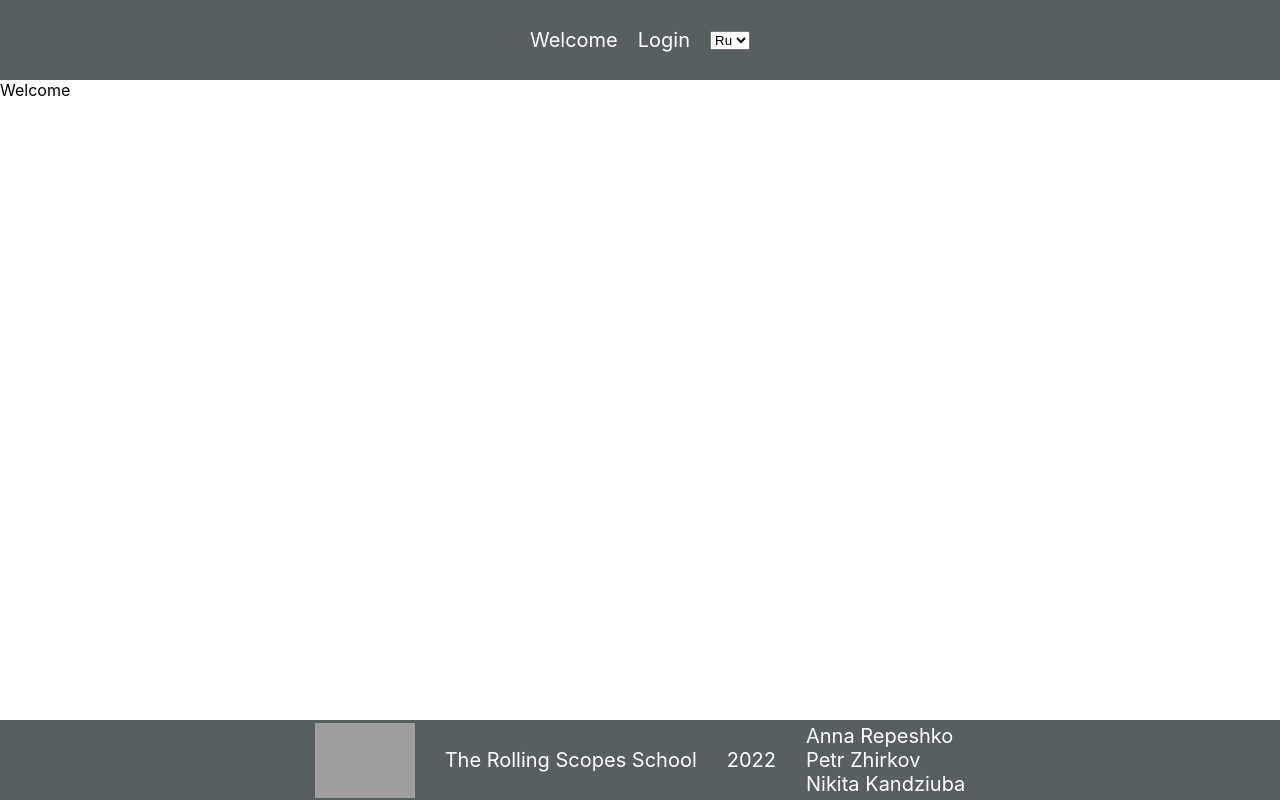
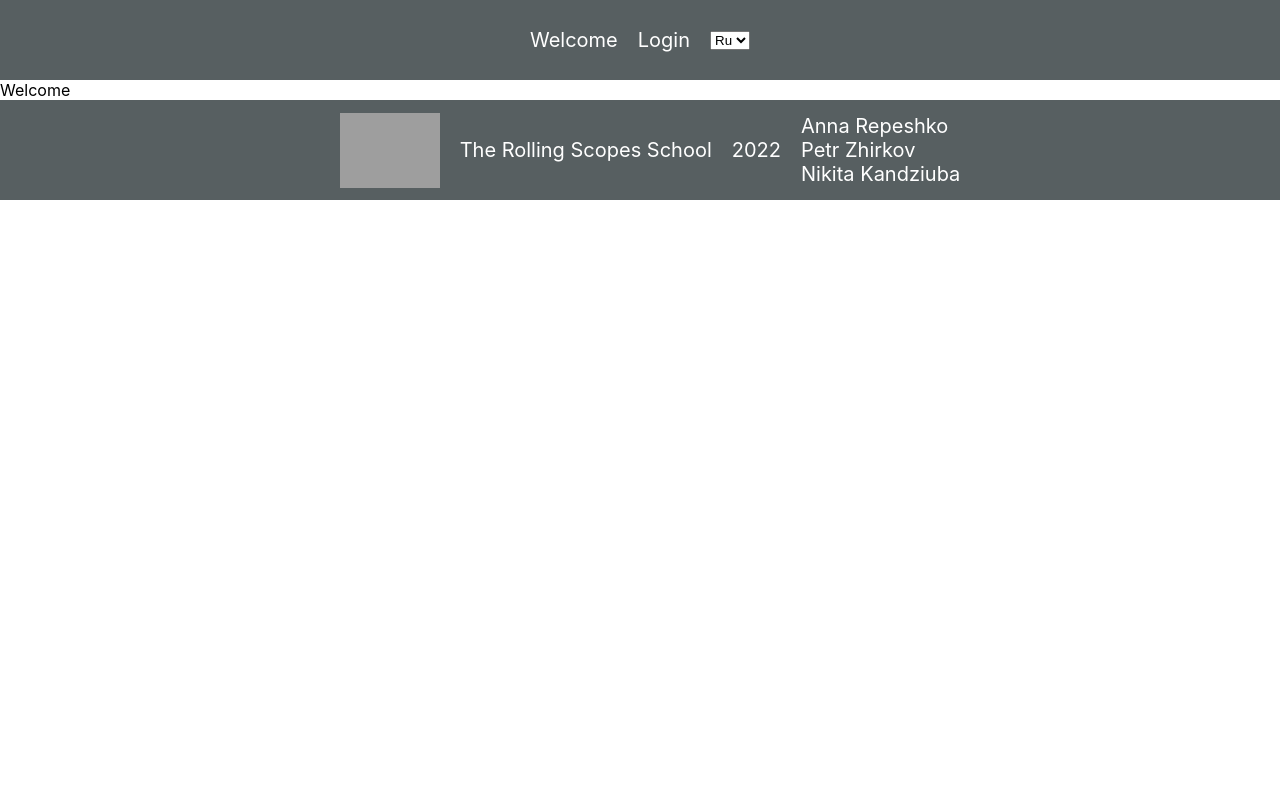
Before and after one commit to annettabel87/project-management-app, a React (Create React App) app: page / in a window 1280 px wide. Built offline with nearby package versions, Linux system fonts and the light colour scheme; grey boxes are pictures that could not be loaded.

Commit message:
fix: add some styles

```diff
--- a/src/components/Footer/Footer.module.scss
+++ b/src/components/Footer/Footer.module.scss
@@ -1,15 +1,15 @@
 .footer {
-    height: 10vh;
+    min-height: 10vh;
     background: #575f61;
     color: #fff;
     display: flex;
     justify-content: center;
     align-items: center;
-    gap: 30px;
+    gap: 20px;
     font-size: 20px;
-    position: absolute;
-    bottom: 0;
     width: 100%;
+    flex-wrap: wrap;
+    padding: 10px;
 }
 .logo {
     width: 100px;
```
